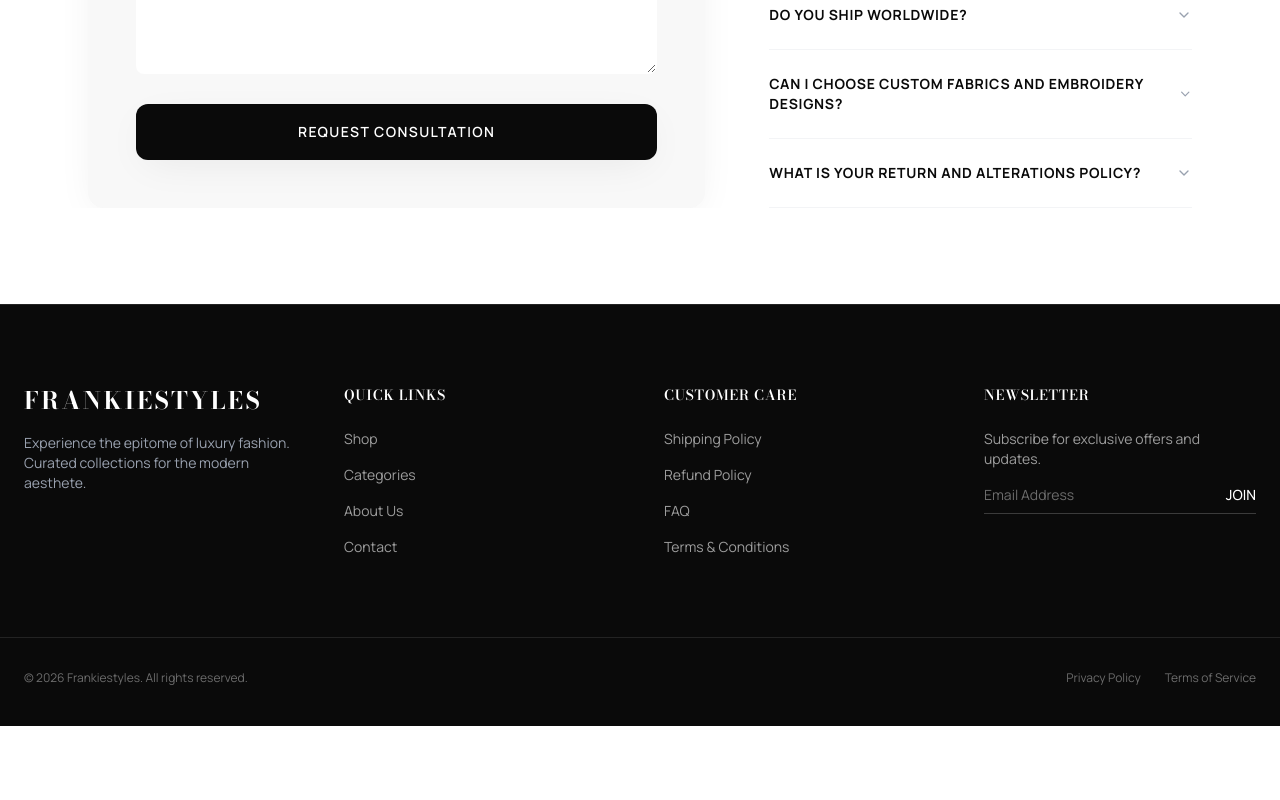
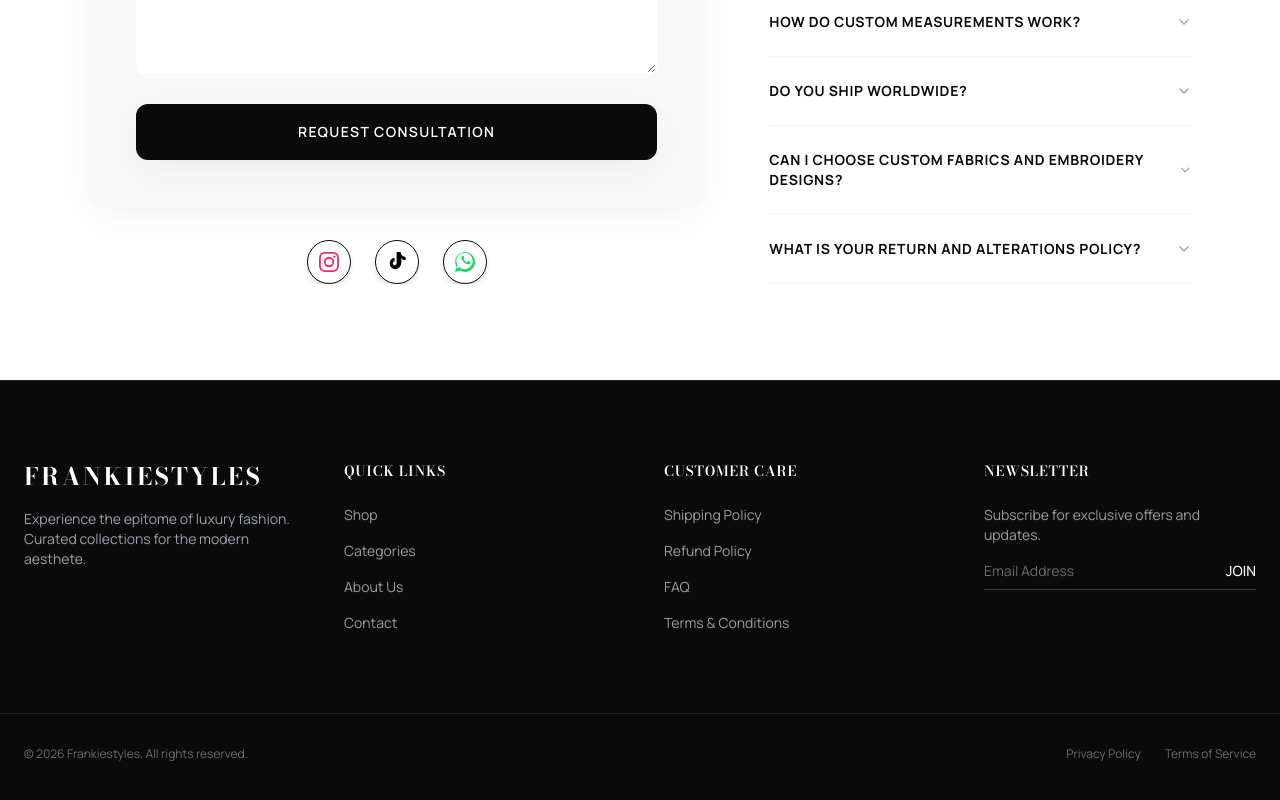
Before and after one commit to omosemola/frankiestyles, a Next.js app: page /contact in a window 1280 px wide. Shown: the part 852-1652 px from the top of the page. Before the commit the page ends 1578 px from the top, so only its background shows below. Built offline with nearby package versions, Linux system fonts and the light colour scheme.

Commit message:
feat: add colored Instagram, TikTok, and WhatsApp social icons below consultation forms on homepage and contact page

```diff
--- a/src/app/contact/page.tsx
+++ b/src/app/contact/page.tsx
@@ -196,6 +196,46 @@ export default function ContactPage() {
                 )}
               </AnimatePresence>
             </div>
+
+            {/* Colored Social Icons Row */}
+            <div className="mt-8 flex justify-center items-center gap-6">
+              {/* Instagram */}
+              <a
+                href="https://instagram.com"
+                target="_blank"
+                rel="noopener noreferrer"
+                className="w-11 h-11 rounded-full bg-white shadow-md border border-gray-150 flex items-center justify-center transition-transform hover:scale-110 active:scale-95"
+                title="Follow us on Instagram"
+              >
+                <svg className="w-5 h-5 text-[#e1306c] fill-current" viewBox="0 0 24 24">
+                  <path d="M12 2.163c3.204 0 3.584.012 4.85.07 3.252.148 4.771 1.691 4.919 4.919.058 1.265.069 1.645.069 4.849 0 3.205-.012 3.584-.069 4.849-.149 3.225-1.664 4.771-4.919 4.919-1.266.058-1.644.07-4.85.07-3.204 0-3.584-.012-4.849-.07-3.26-.149-4.771-1.699-4.919-4.92-.058-1.265-.07-1.644-.07-4.849 0-3.204.013-3.583.07-4.849.149-3.227 1.664-4.771 4.919-4.919 1.266-.057 1.645-.069 4.849-.069zM12 0C8.741 0 8.333.014 7.053.072 2.695.272.273 2.69.073 7.051.014 8.333 0 8.741 0 12c0 3.259.014 3.668.072 4.948.2 4.358 2.618 6.78 6.98 6.98 1.281.058 1.689.072 4.948.072 3.259 0 3.668-.014 4.948-.072 4.354-.2 6.782-2.618 6.979-6.98.059-1.28.073-1.689.073-4.948 0-3.259-.014-3.667-.072-4.947-.196-4.354-2.617-6.78-6.979-6.98C15.668.014 15.259 0 12 0zm0 5.838a6.162 6.162 0 100 12.324 6.162 6.162 0 000-12.324zM12 16a4 4 0 110-8 4 4 0 010 8zm6.406-11.845a1.44 1.44 0 100 2.881 1.44 1.44 0 000-2.881z" />
+                </svg>
+              </a>
+              {/* TikTok */}
+              <a
+                href="https://tiktok.com"
+                target="_blank"
+                rel="noopener noreferrer"
+                className="w-11 h-11 rounded-full bg-white shadow-md border border-gray-150 flex items-center justify-center transition-transform hover:scale-110 active:scale-95"
+                title="Follow us on TikTok"
+              >
+                <svg className="w-5 h-5 text-[#000000] fill-current" viewBox="0 0 24 24">
+                  <path d="M12.525.02c1.31-.02 2.61-.01 3.91-.02.08 1.53.63 3.09 1.75 4.17 1.12 1.11 2.7 1.62 4.24 1.79v4.03c-1.44-.06-2.89-.54-4.06-1.42-.45-.34-.84-.75-1.18-1.21-.02 1.78.01 3.56-.01 5.34-.04 2.3-.96 4.67-2.73 6.15-2.07 1.83-5.26 2.1-7.61.85-2.68-1.3-4.14-4.57-3.41-7.53.51-2.28 2.26-4.27 4.54-4.83.37-.1.76-.15 1.15-.17v4.07c-.45.06-.9.23-1.25.53-.78.61-1.07 1.69-.73 2.62.33.99 1.39 1.65 2.44 1.48 1.05-.13 1.85-.99 1.94-2.05.08-1.44.02-2.88.03-4.32.01-4.2.01-8.4 0-12.6z" />
+                </svg>
+              </a>
+              {/* WhatsApp */}
+              <a
+                href="https://wa.me/2348000000000"
+                target="_blank"
+                rel="noopener noreferrer"
+                className="w-11 h-11 rounded-full bg-white shadow-md border border-gray-150 flex items-center justify-center transition-transform hover:scale-110 active:scale-95"
+                title="Message us on WhatsApp"
+              >
+                <svg className="w-5 h-5 text-[#25d366] fill-current" viewBox="0 0 24 24">
+                  <path d="M.057 24l1.687-6.163c-1.041-1.804-1.588-3.849-1.587-5.946C.06 5.348 5.397.01 12.008.01c3.202.001 6.212 1.246 8.477 3.514 2.266 2.268 3.507 5.28 3.505 8.484-.004 6.657-5.34 11.997-11.953 11.997-2.005-.001-3.973-.502-5.733-1.455L0 24zm6.59-4.846c1.6.95 3.167 1.456 4.743 1.458 5.4 0 9.792-4.39 9.795-9.794.002-2.618-1.01-5.08-2.848-6.92C16.486 2.058 14.028 1.04 11.41 1.04c-5.4 0-9.79 4.39-9.793 9.796-.001 1.707.46 3.376 1.332 4.887l-1.001 3.655 3.738-.98 1.97 1.17zm11.365-7.39c-.27-.135-1.597-.788-1.846-.879-.25-.09-.43-.135-.61.135-.18.27-.696.879-.854 1.06-.157.18-.314.202-.584.067-.27-.135-1.138-.419-2.17-1.339-.8-.713-1.34-1.594-1.497-1.864-.157-.27-.017-.417.118-.552.122-.122.27-.315.405-.472.135-.157.18-.27.27-.45.09-.18.045-.337-.022-.472-.067-.135-.61-1.472-.836-2.015-.22-.53-.44-.457-.61-.466-.157-.008-.337-.009-.517-.009-.18 0-.472.067-.72.337-.25.27-.954.933-.954 2.277 0 1.343.978 2.64 1.113 2.82.135.18 1.925 2.94 4.66 4.12.65.28 1.157.447 1.55.573.653.208 1.248.178 1.717.108.523-.078 1.598-.653 1.822-1.282.225-.63.225-1.17.157-1.282-.067-.113-.25-.18-.52-.315z" />
+                </svg>
+              </a>
+            </div>
           </ScrollAnimate>
 
           {/* Right Side: Details & FAQs */}
--- a/src/components/home/ContactSection.tsx
+++ b/src/components/home/ContactSection.tsx
@@ -194,6 +194,46 @@ export function ContactSection() {
                 )}
               </AnimatePresence>
             </div>
+
+            {/* Colored Social Icons Row */}
+            <div className="mt-8 flex justify-center items-center gap-6">
+              {/* Instagram */}
+              <a
+                href="https://instagram.com"
+                target="_blank"
+                rel="noopener noreferrer"
+                className="w-11 h-11 rounded-full bg-white shadow-md border border-gray-100 flex items-center justify-center transition-transform hover:scale-110 active:scale-95"
+                title="Follow us on Instagram"
+              >
+                <svg className="w-5 h-5 text-[#e1306c] fill-current" viewBox="0 0 24 24">
+                  <path d="M12 2.163c3.204 0 3.584.012 4.85.07 3.252.148 4.771 1.691 4.919 4.919.058 1.265.069 1.645.069 4.849 0 3.205-.012 3.584-.069 4.849-.149 3.225-1.664 4.771-4.919 4.919-1.266.058-1.644.07-4.85.07-3.204 0-3.584-.012-4.849-.07-3.26-.149-4.771-1.699-4.919-4.92-.058-1.265-.07-1.644-.07-4.849 0-3.204.013-3.583.07-4.849.149-3.227 1.664-4.771 4.919-4.919 1.266-.057 1.645-.069 4.849-.069zM12 0C8.741 0 8.333.014 7.053.072 2.695.272.273 2.69.073 7.051.014 8.333 0 8.741 0 12c0 3.259.014 3.668.072 4.948.2 4.358 2.618 6.78 6.98 6.98 1.281.058 1.689.072 4.948.072 3.259 0 3.668-.014 4.948-.072 4.354-.2 6.782-2.618 6.979-6.98.059-1.28.073-1.689.073-4.948 0-3.259-.014-3.667-.072-4.947-.196-4.354-2.617-6.78-6.979-6.98C15.668.014 15.259 0 12 0zm0 5.838a6.162 6.162 0 100 12.324 6.162 6.162 0 000-12.324zM12 16a4 4 0 110-8 4 4 0 010 8zm6.406-11.845a1.44 1.44 0 100 2.881 1.44 1.44 0 000-2.881z" />
+                </svg>
+              </a>
+              {/* TikTok */}
+              <a
+                href="https://tiktok.com"
+                target="_blank"
+                rel="noopener noreferrer"
+                className="w-11 h-11 rounded-full bg-white shadow-md border border-gray-100 flex items-center justify-center transition-transform hover:scale-110 active:scale-95"
+                title="Follow us on TikTok"
+              >
+                <svg className="w-5 h-5 text-[#000000] fill-current" viewBox="0 0 24 24">
+                  <path d="M12.525.02c1.31-.02 2.61-.01 3.91-.02.08 1.53.63 3.09 1.75 4.17 1.12 1.11 2.7 1.62 4.24 1.79v4.03c-1.44-.06-2.89-.54-4.06-1.42-.45-.34-.84-.75-1.18-1.21-.02 1.78.01 3.56-.01 5.34-.04 2.3-.96 4.67-2.73 6.15-2.07 1.83-5.26 2.1-7.61.85-2.68-1.3-4.14-4.57-3.41-7.53.51-2.28 2.26-4.27 4.54-4.83.37-.1.76-.15 1.15-.17v4.07c-.45.06-.9.23-1.25.53-.78.61-1.07 1.69-.73 2.62.33.99 1.39 1.65 2.44 1.48 1.05-.13 1.85-.99 1.94-2.05.08-1.44.02-2.88.03-4.32.01-4.2.01-8.4 0-12.6z" />
+                </svg>
+              </a>
+              {/* WhatsApp */}
+              <a
+                href="https://wa.me/2348000000000"
+                target="_blank"
+                rel="noopener noreferrer"
+                className="w-11 h-11 rounded-full bg-white shadow-md border border-gray-100 flex items-center justify-center transition-transform hover:scale-110 active:scale-95"
+                title="Message us on WhatsApp"
+              >
+                <svg className="w-5 h-5 text-[#25d366] fill-current" viewBox="0 0 24 24">
+                  <path d="M.057 24l1.687-6.163c-1.041-1.804-1.588-3.849-1.587-5.946C.06 5.348 5.397.01 12.008.01c3.202.001 6.212 1.246 8.477 3.514 2.266 2.268 3.507 5.28 3.505 8.484-.004 6.657-5.34 11.997-11.953 11.997-2.005-.001-3.973-.502-5.733-1.455L0 24zm6.59-4.846c1.6.95 3.167 1.456 4.743 1.458 5.4 0 9.792-4.39 9.795-9.794.002-2.618-1.01-5.08-2.848-6.92C16.486 2.058 14.028 1.04 11.41 1.04c-5.4 0-9.79 4.39-9.793 9.796-.001 1.707.46 3.376 1.332 4.887l-1.001 3.655 3.738-.98 1.97 1.17zm11.365-7.39c-.27-.135-1.597-.788-1.846-.879-.25-.09-.43-.135-.61.135-.18.27-.696.879-.854 1.06-.157.18-.314.202-.584.067-.27-.135-1.138-.419-2.17-1.339-.8-.713-1.34-1.594-1.497-1.864-.157-.27-.017-.417.118-.552.122-.122.27-.315.405-.472.135-.157.18-.27.27-.45.09-.18.045-.337-.022-.472-.067-.135-.61-1.472-.836-2.015-.22-.53-.44-.457-.61-.466-.157-.008-.337-.009-.517-.009-.18 0-.472.067-.72.337-.25.27-.954.933-.954 2.277 0 1.343.978 2.64 1.113 2.82.135.18 1.925 2.94 4.66 4.12.65.28 1.157.447 1.55.573.653.208 1.248.178 1.717.108.523-.078 1.598-.653 1.822-1.282.225-.63.225-1.17.157-1.282-.067-.113-.25-.18-.52-.315z" />
+                </svg>
+              </a>
+            </div>
           </ScrollAnimate>
         </div>
       </div>
```
